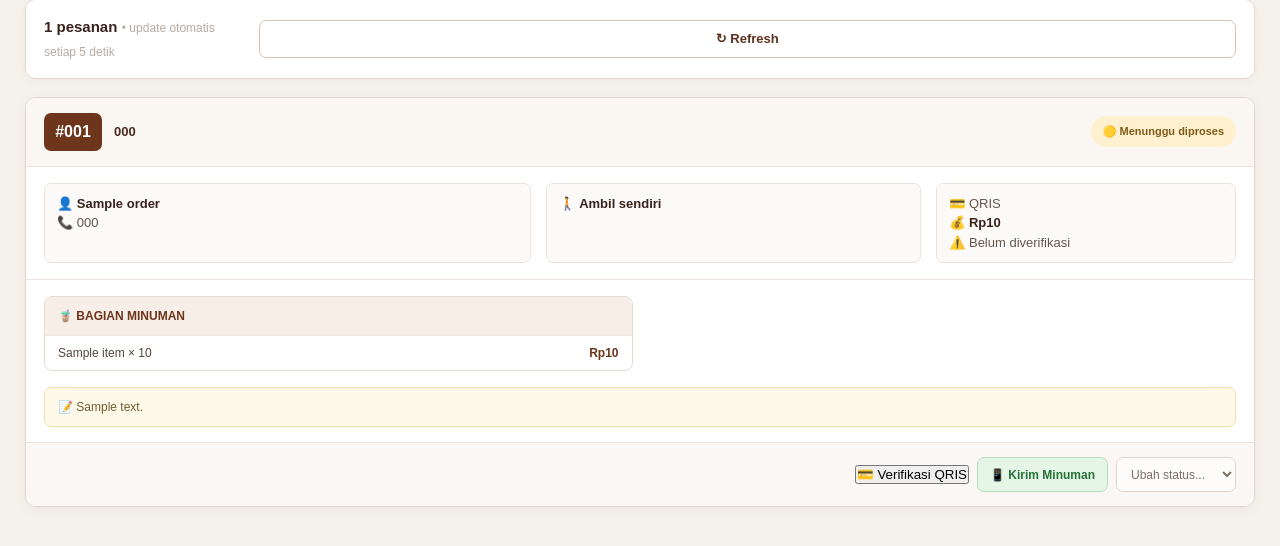
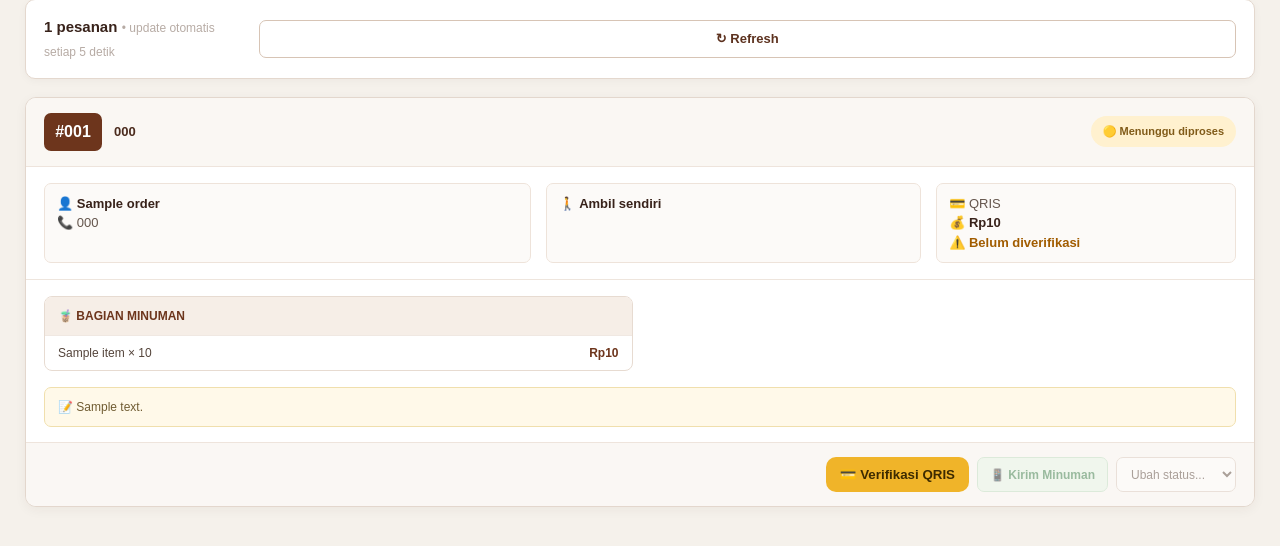
Before and after one commit to Zxuan12-creator/MEC, a Flask app: page /admin in a window 1280 px wide. Shown: the part 183-729 px from the top of the page. Run offline with Flask 3, Linux system fonts and the light colour scheme; tables that the repository leaves empty hold one stand-in row (values such as "Sample post"); data that the repository does not hold is empty.

Commit message:
Update style.css

```diff
--- a/static/style.css
+++ b/static/style.css
@@ -2609,3 +2609,38 @@ footer{background:#2b1e17}
         box-sizing: border-box;
     }
 }
+
+.payment-paid {
+    color: #18794e;
+    font-weight: 700;
+}
+
+.payment-pending {
+    color: #a15c00;
+    font-weight: 700;
+}
+
+.payment-cod {
+    color: #555;
+    font-weight: 700;
+}
+
+.verify-payment-btn {
+    border: none;
+    padding: 10px 14px;
+    border-radius: 10px;
+    cursor: pointer;
+    font-weight: 700;
+    background: #f0b429;
+    color: #3d2b00;
+}
+
+.verify-payment-btn:hover {
+    opacity: 0.9;
+}
+
+.order-actions button:disabled,
+.order-actions select:disabled {
+    opacity: 0.45;
+    cursor: not-allowed;
+}
```
